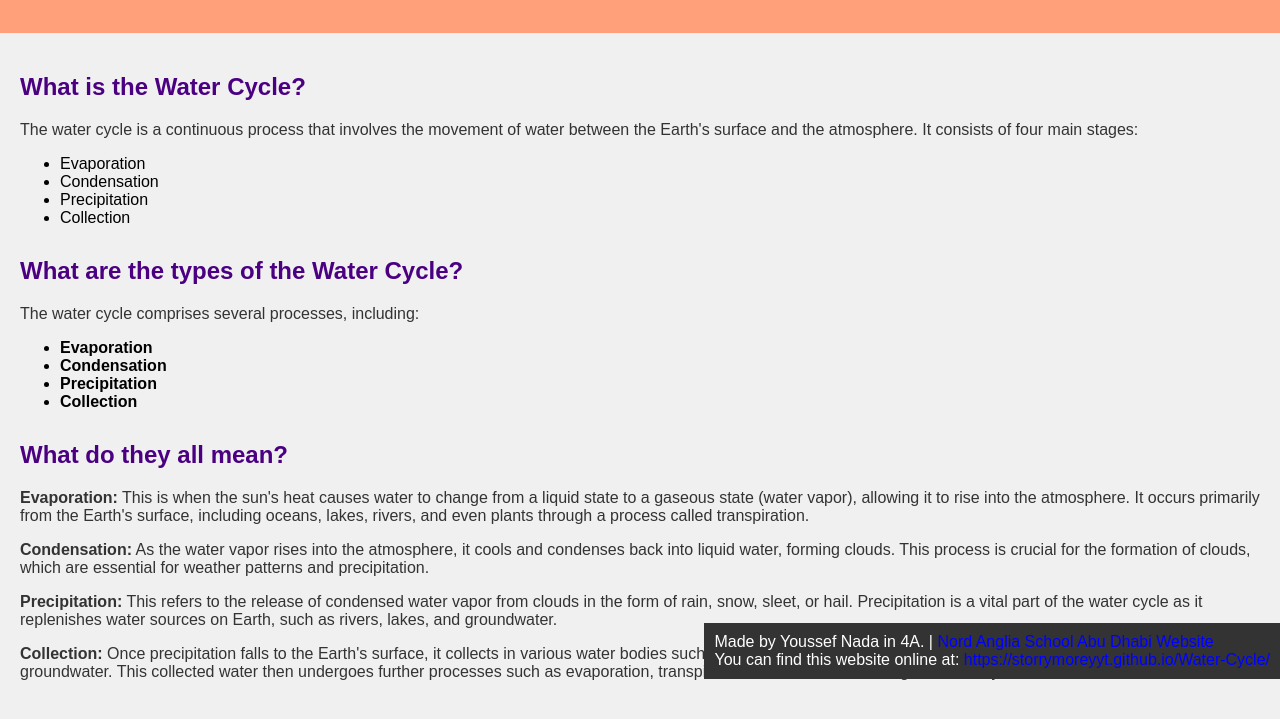
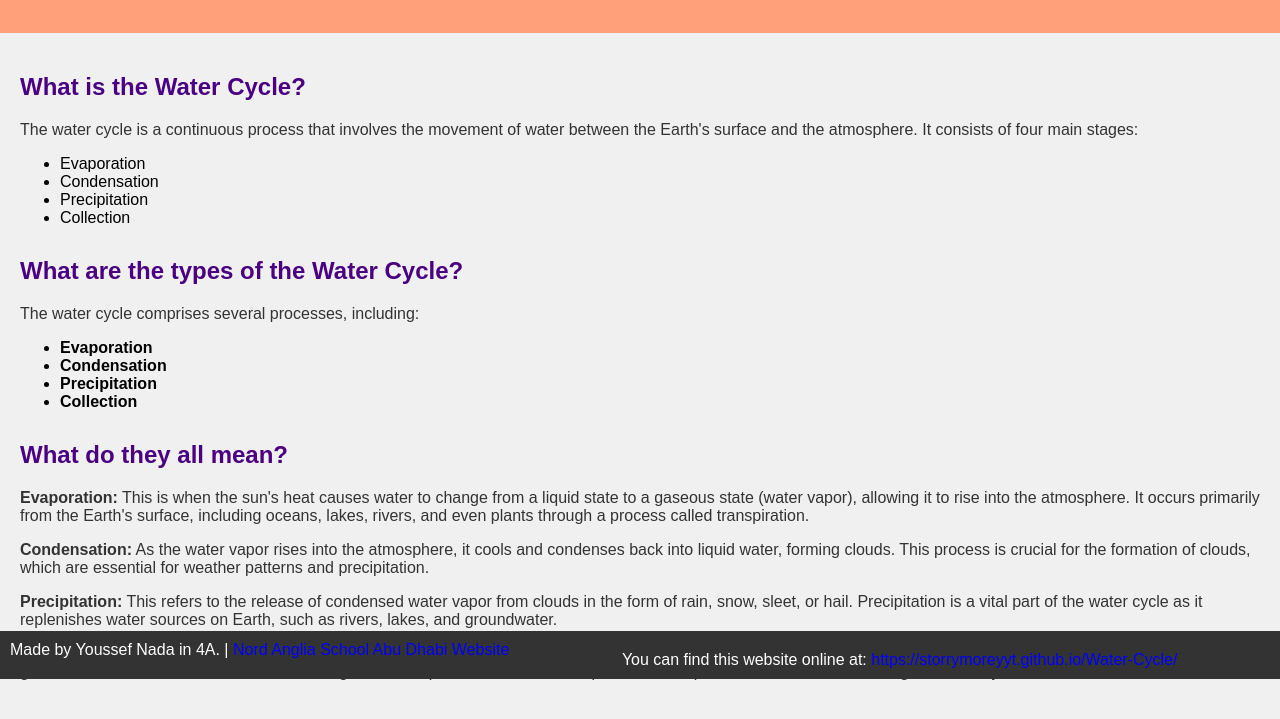
Before and after one commit to StorryMoreyYT/Water-Cycle, a plain HTML site: page index.html in a window 1280 px wide. Shown: the part 121-840 px from the top of the page. Drawn offline with Linux system fonts and the light colour scheme.

Commit message:
Update styles.css

```diff
--- a/styles.css
+++ b/styles.css
@@ -31,10 +31,20 @@ body {
 footer {
   position: fixed;
   bottom: 0;
-    right: 0;
+  left: 0;
+  width: 100%;
   padding: 10px;
   background-color: #333;
   color: white;
+  text-align: center;
+}
+
+.footer-info {
+  float: left;
+}
+
+.website-link {
+  margin-top: 10px;
 }
 
 footer a {
```
Lines whose indentation alone changed are shown as unchanged.
